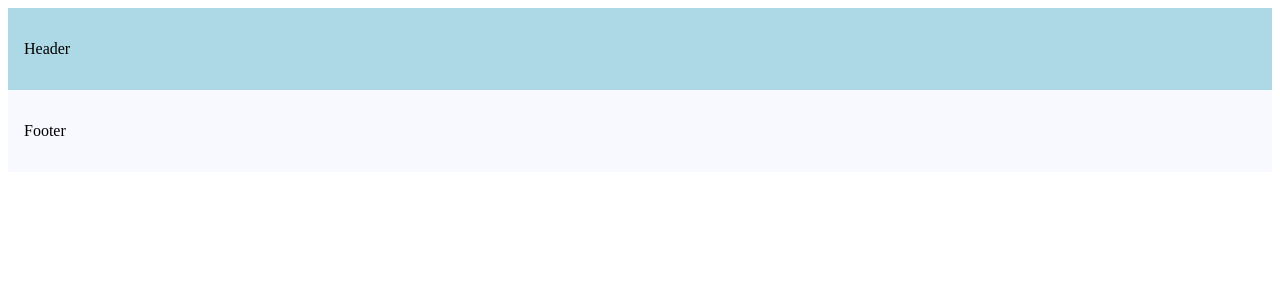
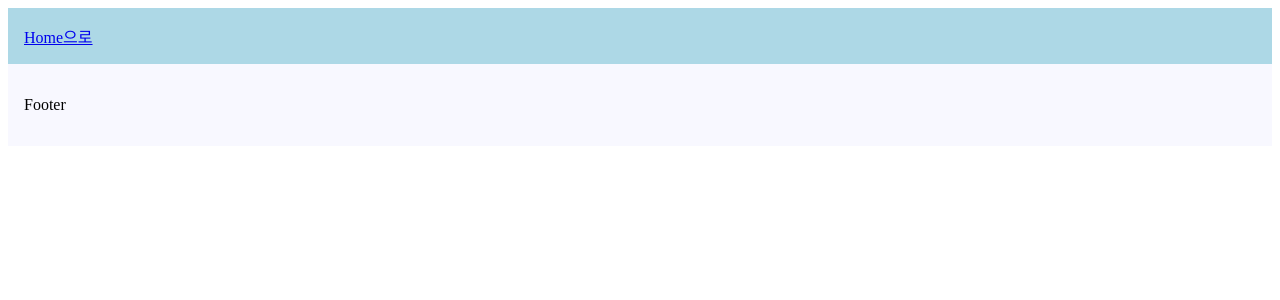
Before and after one commit to dev-honing/Gifticon, a Next.js app in the folder family-gifticon/: page / in a window 1280 px wide. Shown: the top 300 px of the page. Built offline with nearby package versions, Linux system fonts and the light colour scheme.

Commit message:
Feat: 홈으로 이동하는 a 태그 추가

```diff
--- a/family-gifticon/app/layout.tsx
+++ b/family-gifticon/app/layout.tsx
@@ -14,7 +14,7 @@ export default function RootLayout({
     <html lang="ko">
       <body>
         <header style={{ backgroundColor: "lightblue", padding: "1rem" }}>
-          <p>Header</p>
+          <a href="/">Home으로</a>
         </header>
         {children}
         <footer style={{ backgroundColor: "ghostwhite", padding: "1rem" }}>
```
